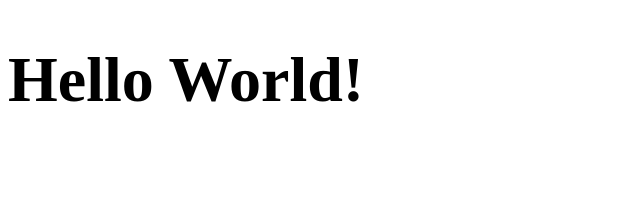
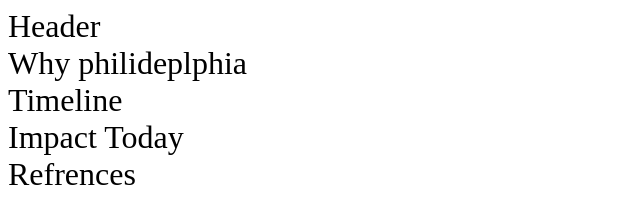
Before and after one commit to HowBoutBroski/phili-history, a plain HTML site: page index.html in a window 1280 px wide. Shown: the whole page, without its empty margins (0-640 px from the left). Drawn offline with Linux system fonts and the light colour scheme.

Commit message:
add section and footer

```diff
--- a/index.html
+++ b/index.html
@@ -12,7 +12,18 @@
 </head>
 
 <body>
-<h1>Hello World!</h1>
+    <header>Header</header>
+    <section>
+        Why philideplphia
+    </section>
+    <section>
+        Timeline
+    </section>
+    <section>
+        Impact Today
+    </section>
+    <footer>Refrences</footer>
+
 </body>
 
 </html>
```
